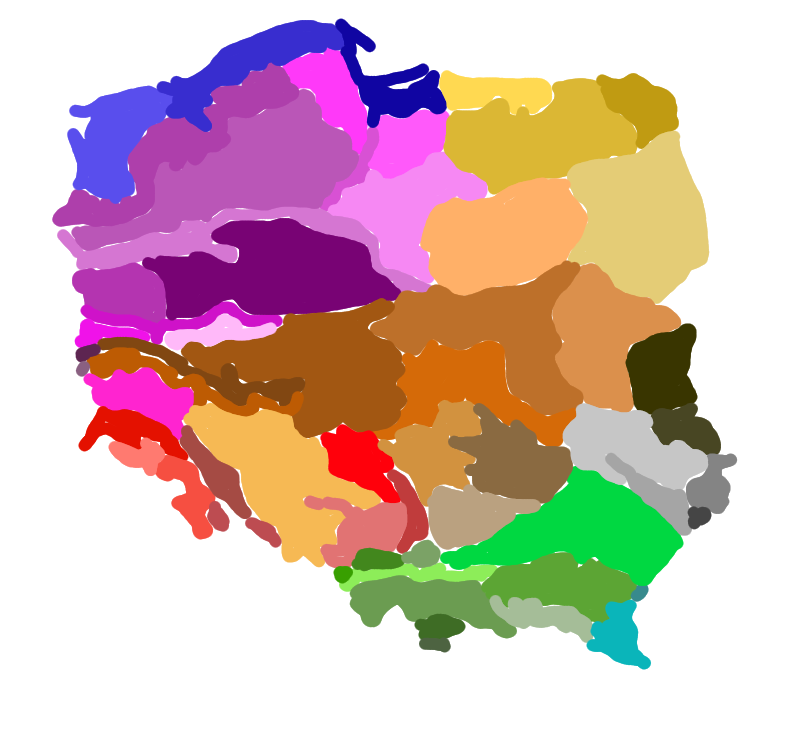
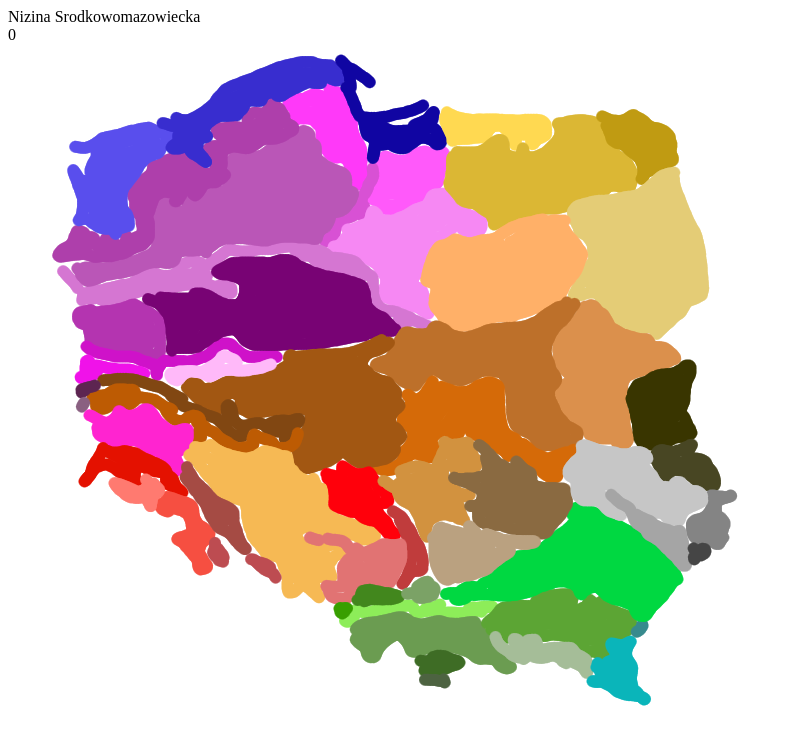
Before and after one commit to Bejmach/MapOfPoland, a website: page html/makroregions.html in a window 1280 px wide. Shown: the whole page, without its empty margins (0-793 px from the left). Drawn offline with Linux system fonts and the light colour scheme; files whose address does not match are found by name.

Commit message:
makroregiony works

```diff
--- a/html/makroregions.html
+++ b/html/makroregions.html
@@ -6,6 +6,7 @@
     <title>Makroregiony</title>
 </head>
 <body>
+    <div class="flex"><div id="name">Nazwa regionu</div><div id="points"></div></div>
     <canvas id="image_canvas" class="image_canvas" width="1000" height="1000">
         Your browser does not support the canvas element.
     </canvas>
--- a/html/script.js
+++ b/html/script.js
@@ -1,3 +1,7 @@
+function RandomInt(max) {
+  return Math.floor(Math.random() * max);
+}
+
 window.onload = function() {
 	// Get the HTML Canvas
   const canvas = document.getElementById("image_canvas");
@@ -6,6 +10,9 @@ window.onload = function() {
 
   const coordinates = document.getElementById('coordinates');
   const color = document.getElementById('color');
+
+  const name = document.getElementById('name');
+  const points = document.getElementById('points');
 
   // Set this variable to any image source
   const IMAGE_SRC = 'http://localhost:8080/makroregionyRaw.png';
@@ -27,7 +34,48 @@ window.onload = function() {
     "240;18;233",
     "93;37;81",
     "138;96;129",
-    ];
+    "129;71;18",
+    "162;87;18",
+    "189;91;3",
+    "255;36;208",
+    "228;17;0",
+    "255;122;112",
+    "246;79;65",
+    "165;75;68",
+    "189;76;81",
+    "246;185;84",
+    "255;0;11",
+    "225;115;115",
+    "192;60;60",
+    "186;161;128",
+    "210;146;63",
+    "138;106;65",
+    "213;106;8",
+    "189;112;42",
+    "255;176;104",
+    "219;144;255",
+    "255;217;81",
+    "219;183;52",
+    "192;155;18",
+    "228;204;118",
+    "57;53;0",
+    "72;70;35",
+    "132;132;132",
+    "69;69;69",
+    "165;165;165",
+    "198;198;198",
+    "0,216;65",
+    "123;162;102",
+    "66;135;29",
+    "56;159;0",
+    "141;237;89",
+    "107;156;81",
+    "62;108;37",
+    "77;99;65",
+    "165;189;152",
+    "92;165;52",
+    "55;138;141",
+    "10;181;186"];
   const nameArray = ["Pobrzeże Szczecińskie",
     "Pobrzeże Koszalińskie",
     "Pobrzeże Grańskie",
@@ -45,7 +93,48 @@ window.onload = function() {
     "Wzniesienie Zielonogórskie",
     "Obniżenie Dolnołużyckie",
     "Wzniesienia Łużyckie",
-    ];
+    "Obniżenie Milicko-Głogowskie",
+    "Nizina Południowowielkopolska",
+    "Wał Trzebnicki",
+    "Nizina Śląsko-Łużycka",
+    "Pogórze Zachodniosudeckie",
+    "Sudety Zachodnie",
+    "Sudety Środkowe",
+    "Przedgórze Sudeckie",
+    "Sudety Wschodnie",
+    "Nizina Śląska",
+    "Wyżyna Woźnicko-Wieluńska",
+    "Wyżyna Śląska",
+    "Wyżyna Krakowsko-Częstochowska",
+    "Niecka Nidziańska",
+    "Wyżyna Przedborska",
+    "Wyżyna Kielecka",
+    "Wzniesienia Południowomazowieckie",
+    "Nizina Srodkowomazowiecka",
+    "Nizina Północkomazowiecka",
+    "Nizina Południowopodlaska",
+    "Nizina Staropruska",
+    "Pojezierze Mazurskie",
+    "Pojezierze Litewskie",
+    "Nizina Północnopodlaska",
+    "Polesie Zachodnie",
+    "Polesie Wołyńskie",
+    "Wyżyna Wołyńska",
+    "Kotlina Pobuża",
+    "Roztocze",
+    "Wyżyna Lubelska",
+    "Kotlina Sandomierska",
+    "Brama Krakowska",
+    "Kotlina Oświęcimska",
+    "Kotlina Ostrawska",
+    "Pogórze Zachodniobeskidzkie",
+    "Beskidy Zachodnie",
+    "Obniżenie Orawsko-Podhalańskie",
+    "Łańcuch Tatrzański",
+    "Beskidy Środkowe",
+    "Pogórze Środkowobeskidzkie",
+    "Płaskowyż Sańsko-Dniestrzański",
+    "Beskidy Lesiste"];
 
 	// Create a new image and add it to your canvas
   const img = new Image();
@@ -59,16 +148,27 @@ window.onload = function() {
   // This is important to avoid cross origin errors
   img.setAttribute('crossOrigin', '');
 
+  var randomId = RandomInt(nameArray.length);
+  name.innerHTML = nameArray[randomId];
+  var pointCounter = 0;
+  points.innerHTML = pointCounter;
+
   // Add a function to the mousemove event to get pixel data
   // NOTE: You should probably debounce this
-  canvas.onmousemove = function(e) {
+  canvas.onmousedown = function(e) {
     let mouseX = e.offsetX;
     let mouseY = e.offsetY;
     let colorData = ctx.getImageData(mouseX, mouseY, 1, 1).data;
-    let rgba = `rgba(${colorData[0]}, ${colorData[1]}, ${colorData[2]}, ${colorData[3]})`;
+    let rgb = `${colorData[0]};${colorData[1]};${colorData[2]}`;
 
     coordinates.innerHTML = `X: ${mouseX}, Y: ${mouseY}`;
-    color.innerHTML = rgba;
-		color.style.color = rgba;
+    color.innerHTML = rgb;
+
+    if(colorArray[randomId] == rgb){
+      randomId = RandomInt(nameArray.length);
+      name.innerHTML = nameArray[randomId];
+      pointCounter+=1;
+      points.innerHTML = pointCounter;
+    }
   }
 }
--- a/html/style.css
+++ b/html/style.css
@@ -8,3 +8,9 @@ a{
 	padding: 5px;
 	margin: 3px;
 }
+div{
+	margin: 10px;
+}
+.flex{
+	display: flex;
+}
```
